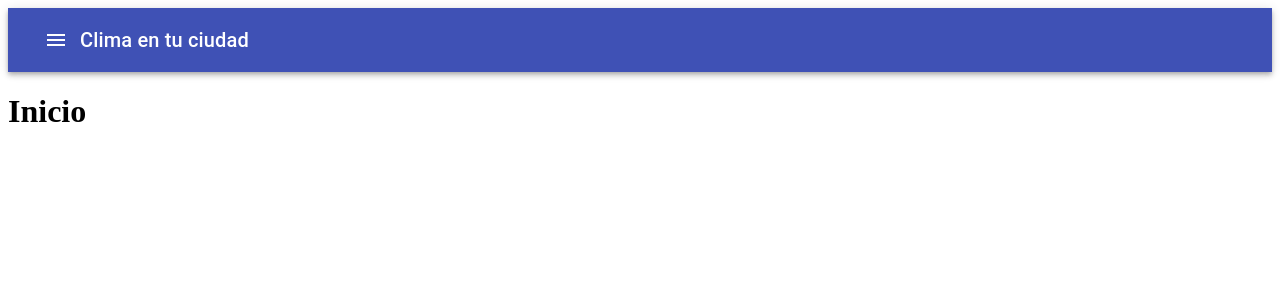
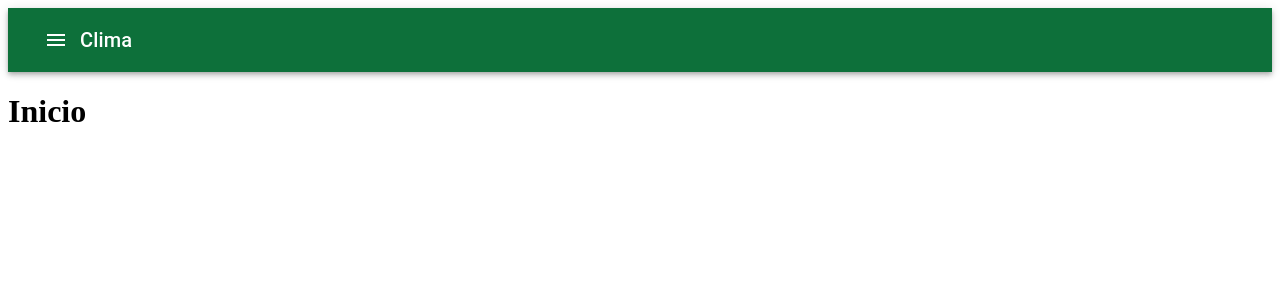
Before and after one commit to anibaldelhi/WebAppClima, a React (Create React App) app: page / in a window 1280 px wide. Shown: the top 300 px of the page. Built offline with nearby package versions, Linux system fonts and the light colour scheme.

Commit message:
Configurar colores navbar

```diff
--- /dev/null
+++ b/src/App.js
@@ -0,0 +1,11 @@
+import Routes from './routes/Routes';
+import {ThemeProvider} from '@material-ui/core/styles';
+import theme from './themes/ThemeConfig';
+
+export default function App() {
+    return(
+        <ThemeProvider theme={theme}>
+            <Routes />
+        </ThemeProvider>
+    );
+}
--- a/src/components/Navbar.js
+++ b/src/components/Navbar.js
@@ -19,13 +19,13 @@ export default function Navbar(){
 
     return (
         <div>
-            <AppBar position="static" color="primary">
+            <AppBar position="static" color="primary" style={{ background: '#0d703a' }}>
                 <Toolbar>
                     <IconButton color="inherit" aria-controls="simple-menu" aria-haspopup="true" onClick={handleClick}>
                         <MenuIcon />
                     </IconButton>
                     <Typography variant="h6">
-                        Clima en tu ciudad
+                        Clima
                     </Typography>
                     <Menu id="simple-menu"
                         anchorEl={anchorEl}
--- a/src/index.js
+++ b/src/index.js
@@ -1,14 +1,10 @@
 import React from 'react';
 import ReactDOM from 'react-dom';
-import Routes from './routes/Routes';
-import {ThemeProvider} from '@material-ui/core/styles';
-import Theme from './themes/ThemeConfig';
+import App from './App';
 
 ReactDOM.render(
   <React.StrictMode>
-    <ThemeProvider theme={Theme}>
-      <Routes />
-    </ThemeProvider>
+    <App/>
   </React.StrictMode>,
   document.getElementById('root')
 );
--- a/src/routes/Routes.js
+++ b/src/routes/Routes.js
@@ -5,7 +5,7 @@ import ListPage from '../pages/List';
 import ErrorPage from '../pages/Error';
 import Navbar from '../components/Navbar';
 
-export default function App() {
+export default function Routes() {
   return (
     <BrowserRouter>
       <Navbar />
--- a/src/themes/ThemeConfig.js
+++ b/src/themes/ThemeConfig.js
@@ -3,10 +3,10 @@ import {createTheme} from '@material-ui/core/styles';
 const theme = createTheme({
     pallete :{
         primary:{
-            main : '#0d703a'
+            main : '#0d703a',
         },
         secondary:{
-            main: '#79c15d'
+            main: '#79c15d',
         }
     }
 });
```
